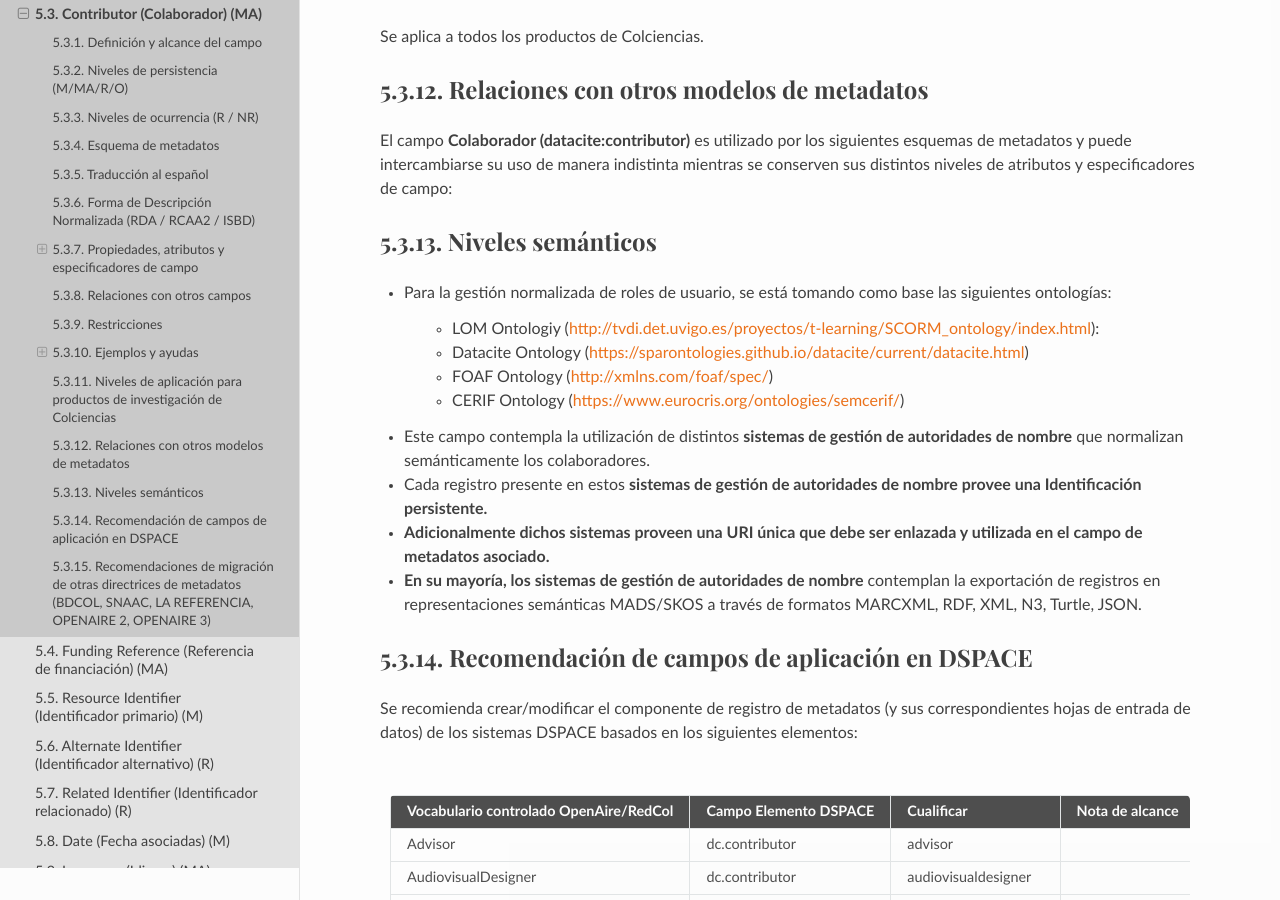
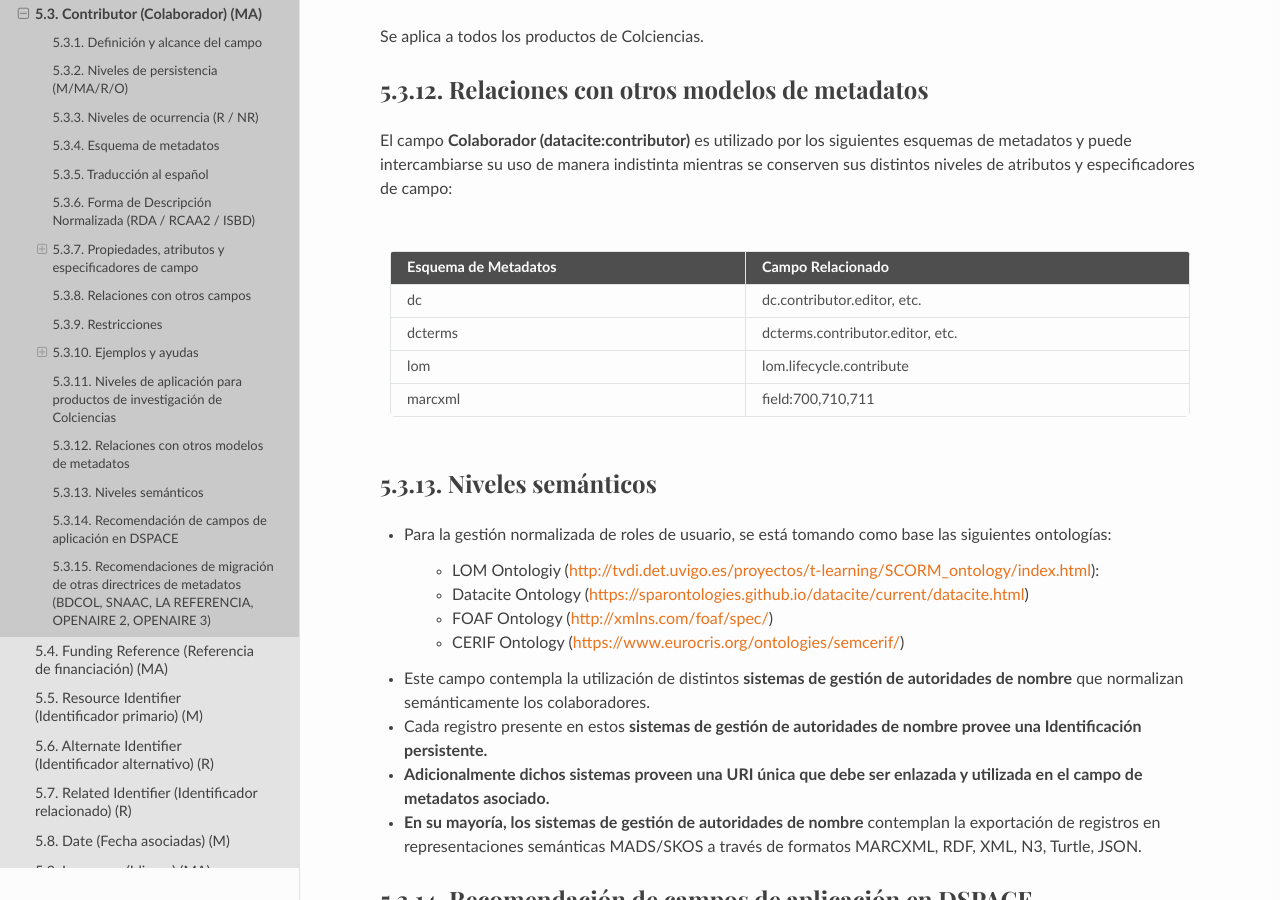
Before and after one commit to rcic/openaire4, a Sphinx documentation site: the page built from docs/field_contributor.rst, in a window 1280 px wide and 900 px high, scrolled down 6270 px. Built offline with Sphinx 7.4.7 and the Read the Docs theme 2.0.0, drawn with Linux system fonts in a browser that asks for light colours; some web fonts are replaced; a script that is not in the unit is left out.

Commit message:
correcion

```diff
--- a/docs/field_contributor.rst
+++ b/docs/field_contributor.rst
@@ -344,7 +344,7 @@ El campo **Colaborador (datacite:contributor)** es utilizado por los siguientes
 +======================+===================================+
 | dc                   | * dc.contributor                  |
 |		         	   | * dc.contributor.advisor          |
-|  					   | * dc.contributor.editor, etc..    |
+|  					   | * dc.contributor.editor, etc.     |
 +----------------------+-----------------------------------+
 | dcterms              |* dcterms.contributor              |
 |                      |* dcterms.contributor.advisor      |
@@ -354,6 +354,18 @@ El campo **Colaborador (datacite:contributor)** es utilizado por los siguientes
 +----------------------+-----------------------------------+
 | marcxml              | field:700,710,711                 |
 +----------------------+-----------------------------------+
+
++----------------------+----------------------------------+
+| Esquema de Metadatos | Campo Relacionado                |
++======================+==================================+
+| dc                   | dc.contributor.editor, etc.      |
++----------------------+----------------------------------+
+| dcterms              | dcterms.contributor.editor, etc. |
++----------------------+----------------------------------+
+| lom                  | lom.lifecycle.contribute         |
++----------------------+----------------------------------+
+| marcxml              | field:700,710,711                |
++----------------------+----------------------------------+
 
 Niveles semánticos
 ------------------
```
